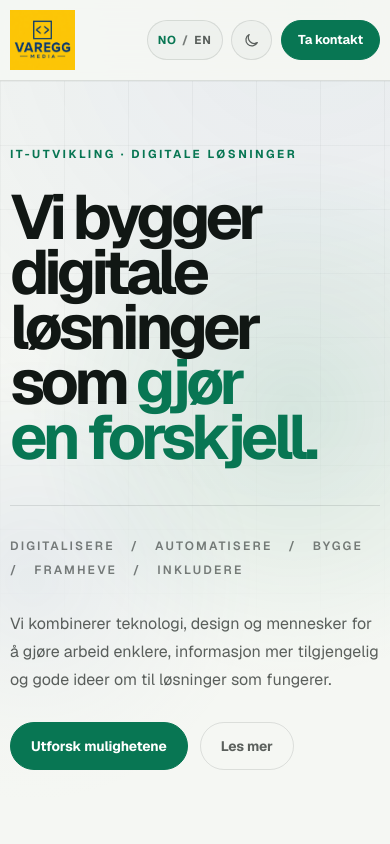
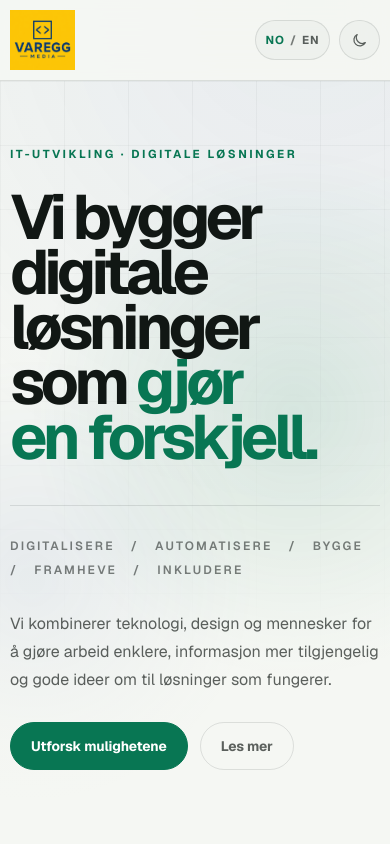
Before and after one commit to PMariusf/digital-utvikling, a Next.js app: page / in a window 390 px wide. Shown: the top 844 px of the page. Built offline with nearby package versions, Linux system fonts and the light colour scheme.

Commit message:
Show contact action only on tablet navigation

```diff
--- a/src/app/globals.css
+++ b/src/app/globals.css
@@ -188,6 +188,10 @@ a {
   stroke-linecap: round;
   stroke-linejoin: round;
   stroke-width: 1.8;
+}
+
+.mobile-contact {
+  display: none;
 }
 
 .nav-link {
@@ -517,6 +521,10 @@ a {
     display: none;
   }
 
+  .mobile-contact {
+    display: inline-flex;
+  }
+
   .pillar-row {
     grid-template-columns: 2.5rem 1fr auto;
     gap: 1rem;
@@ -546,6 +554,10 @@ a {
 
   .language-toggle {
     padding-inline: 0.62rem;
+  }
+
+  .mobile-contact {
+    display: none;
   }
 
   .hero-title {
```
